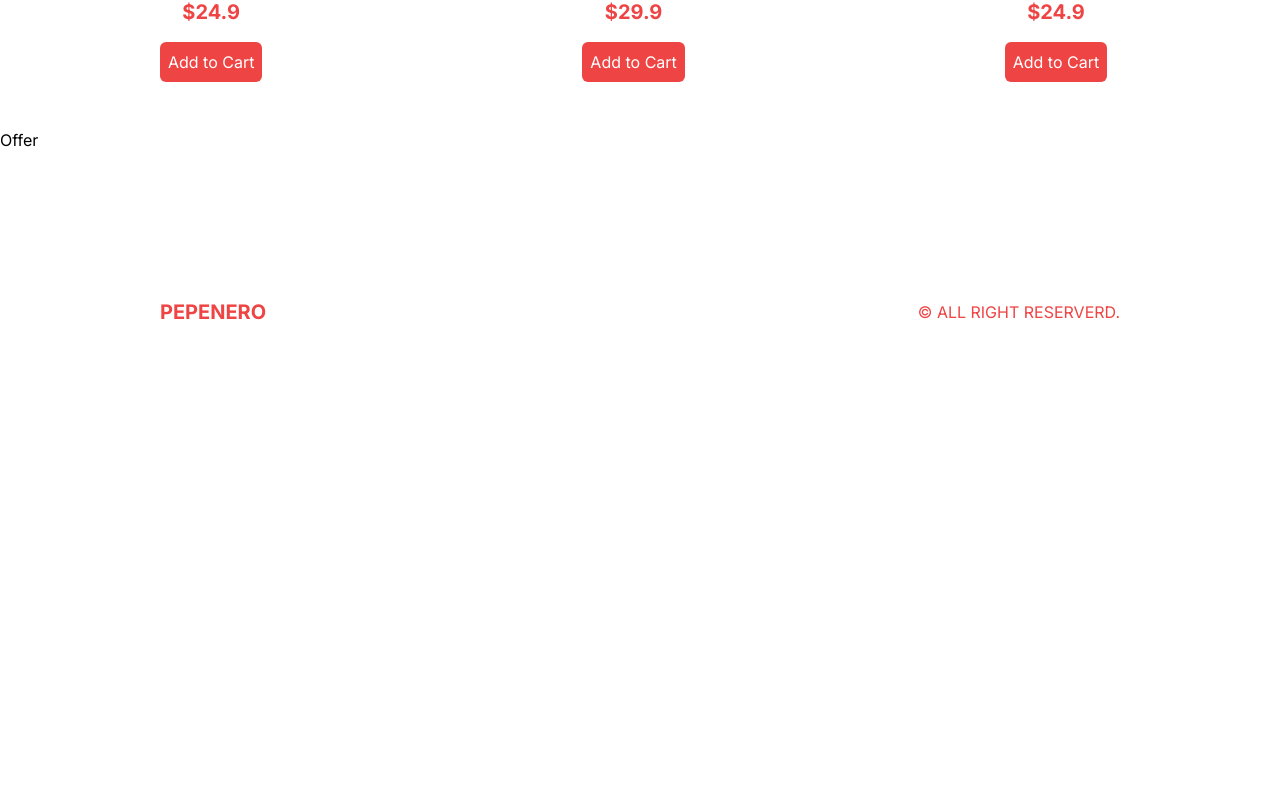
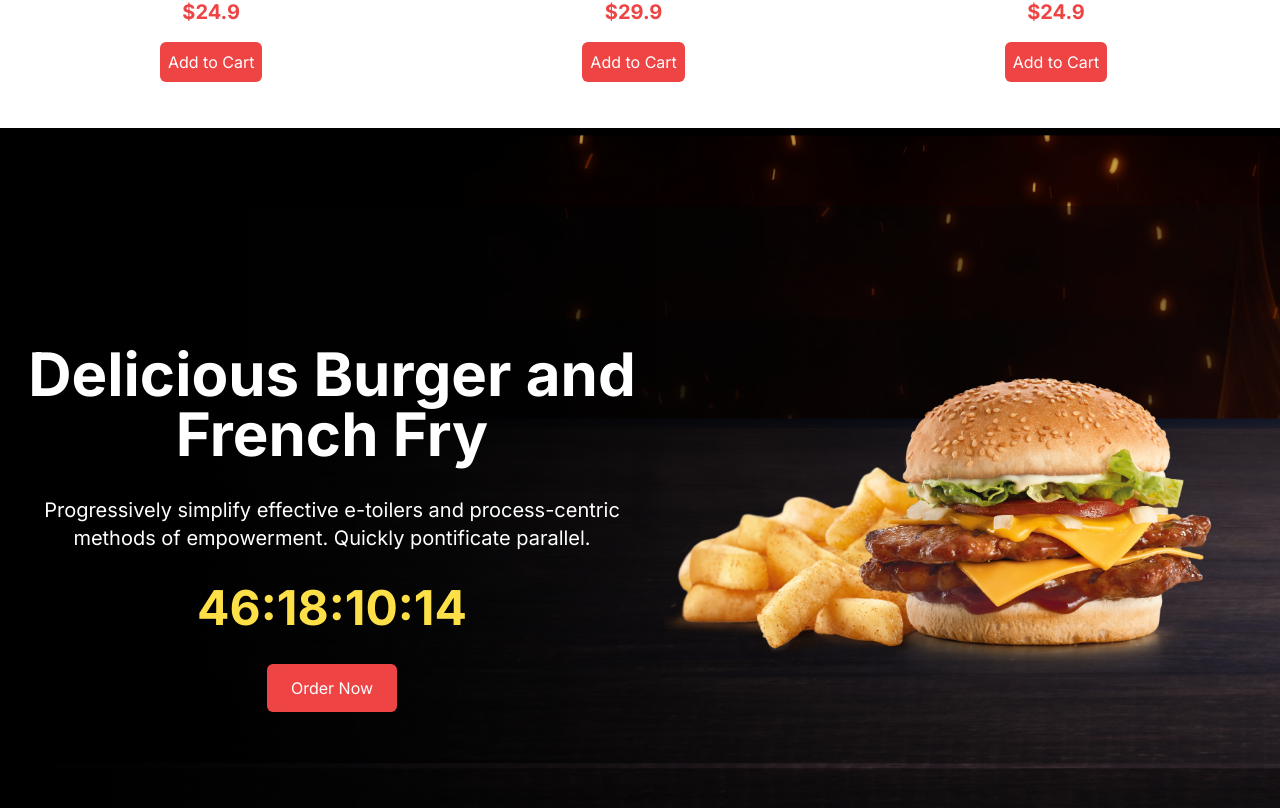
Before and after one commit to yogimp/Pepenero, a Next.js app: page / in a window 1280 px wide. Shown: the part 1392-2200 px from the top of the page. Before the commit the page ends 1864 px from the top, so only its background shows below. Built offline with nearby package versions, Linux system fonts and the light colour scheme.

Commit message:
Adding Offer Component

```diff
--- a/package.json
+++ b/package.json
@@ -18,6 +18,7 @@
     "next": "13.4.19",
     "postcss": "8.4.28",
     "react": "18.2.0",
+    "react-countdown": "^2.3.5",
     "react-dom": "18.2.0",
     "tailwindcss": "3.3.3",
     "typescript": "5.1.6"
--- /dev/null
+++ b/src/components/CountDown.tsx
@@ -0,0 +1,16 @@
+'use client'
+
+import React from 'react'
+import Countdown from 'react-countdown'
+
+const endingDate = new Date('2023-10-11')
+
+const CountDown = () => {
+    return (
+        <div>
+            <Countdown date={endingDate} className='font-bold text-5xl text-yellow-300'/>
+        </div>
+    )
+}
+
+export default CountDown
--- a/src/components/Offer.tsx
+++ b/src/components/Offer.tsx
@@ -1,9 +1,21 @@
+import Image from 'next/image'
 import React from 'react'
+import CountDown from './CountDown'
 
 const Offer = () => {
     return (
-        <div>
-            Offer
+        <div className='bg-black h-screen flex flex-col md:flex-row md:justify-between md:bg-[url("/offerBg.png")] md:h-[7-vh]'>
+            {/* TEXT CONTAINER */}
+            <div className='flex-1 flex flex-col items-center justify-center text-center gap-8 p-6'>
+                <h1 className='text-white text-5xl font-bold xl:text-6xl'>Delicious Burger and French Fry</h1>
+                <p className='text-white xl:text-xl'>Progressively simplify effective e-toilers and process-centric methods of empowerment. Quickly pontificate parallel.</p>
+                <CountDown />
+                <button className='bg-red-500 text-white rounded-md py-3 px-6'>Order Now</button>
+            </div>
+            {/* IMAGE CONTAINER */}
+            <div className='relative flex-1 w-full md:h-full'>
+                <Image src='/offerProduct.png' alt='offerProduct' fill className='object-contain'/>
+            </div>
         </div>
     )
 }
--- a/src/components/Slider.tsx
+++ b/src/components/Slider.tsx
@@ -36,7 +36,7 @@
         <div className='flex flex-col h-[calc(100vh-6rem)] md:h-[calc(100vh-9rem)] lg:flex-row bg bg-fuchsia-50'>
             {/* TEXT CONTAINER */}
             <div className='flex-1 flex items-center justify-center flex-col gap-8 text-red-500 font-bold'>
-                <h1 className='text-3xl text-center uppercase p-4 md:p-10 md:text-6xl xl:text-7xl'>
+                <h1 className='text-5xl text-center uppercase p-4 md:p-10 md:text-6xl xl:text-7xl'>
                     {data[currentSlide].title}
                 </h1>
                 <button className='bg-red-500 text-white py-2 px-4 md:py-4 md:px-8'>Order Now</button>
```
Also changed, not shown: 1 other file (tests, documents, lock files or other folders).
